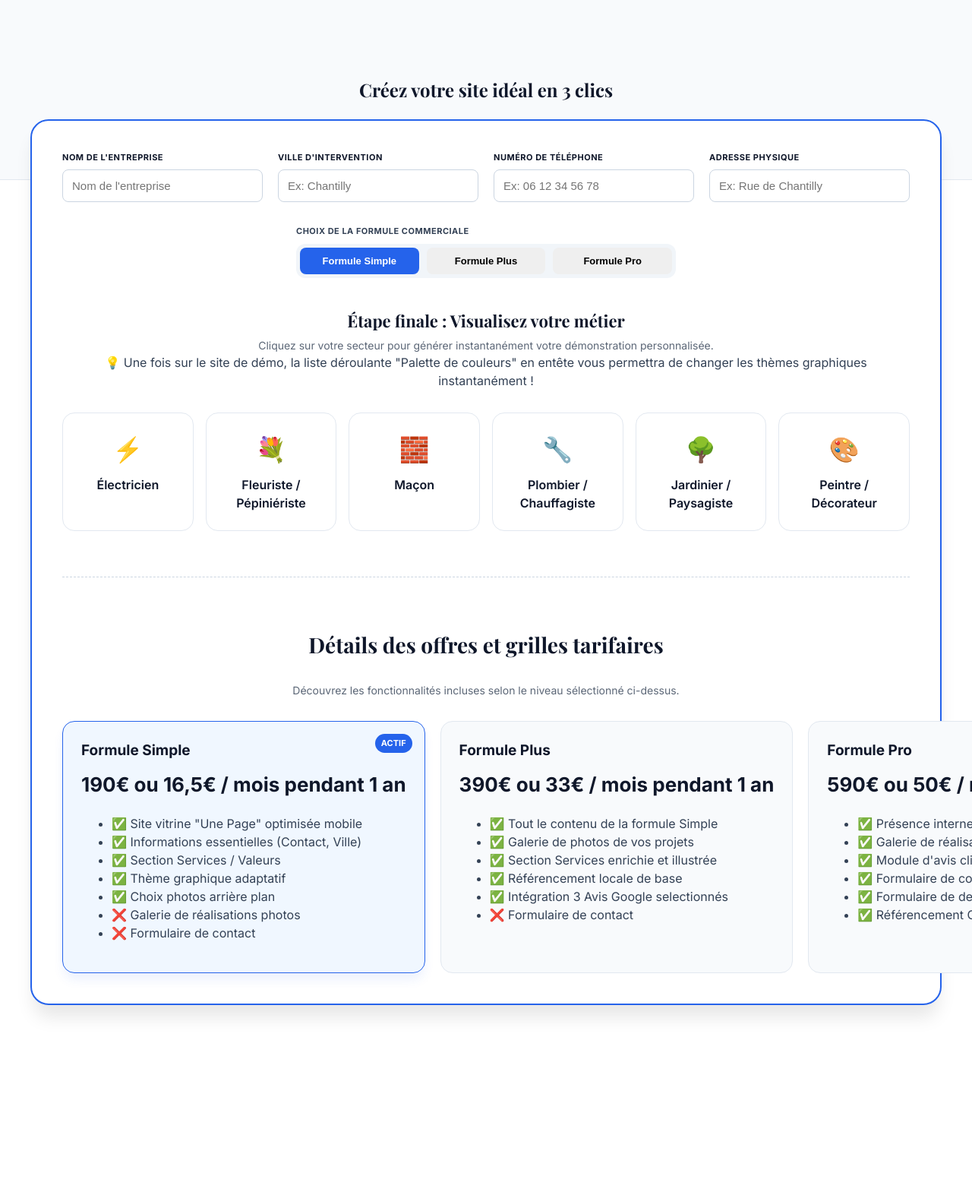
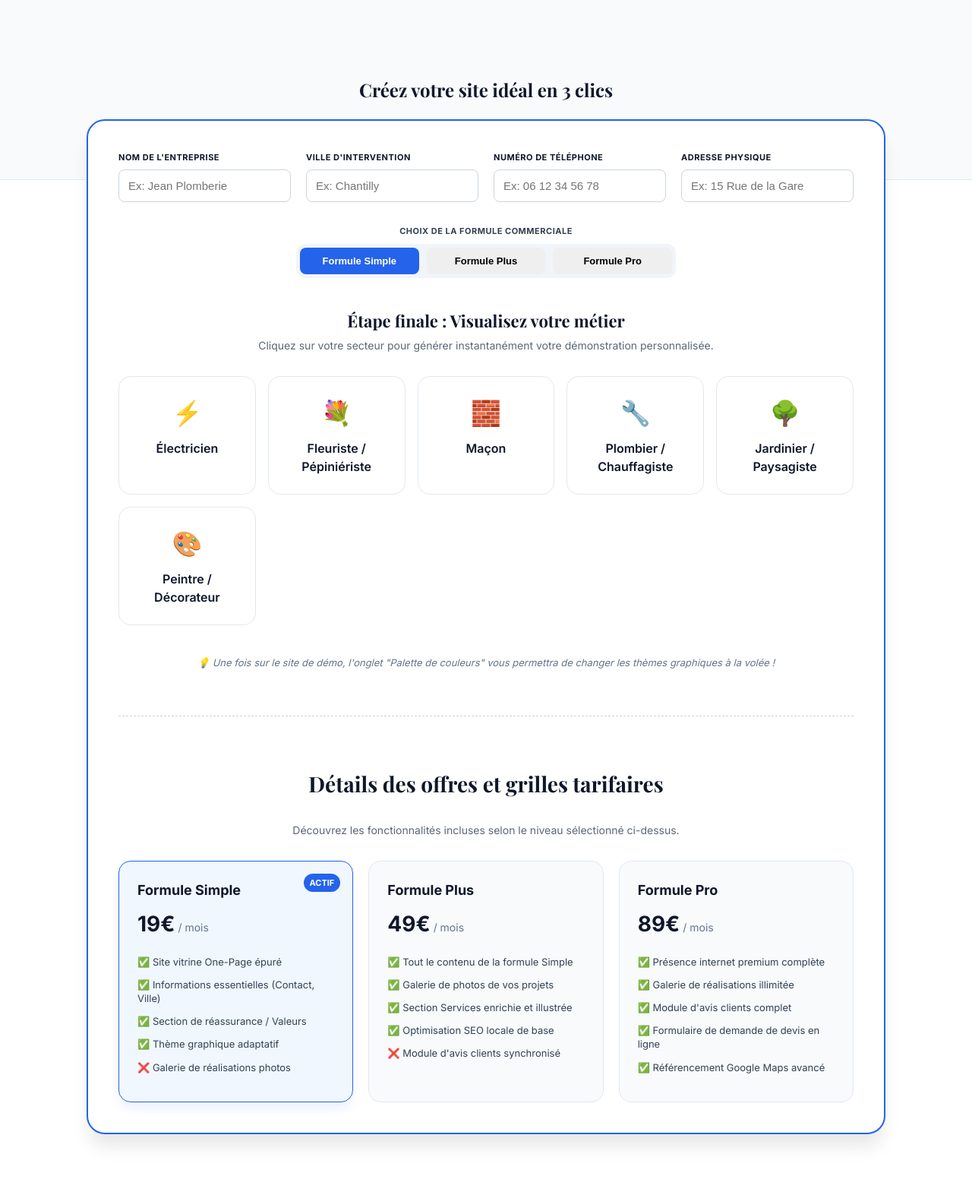
Before and after one commit to luciecreations60/site-demo, a Jekyll site: the page built from index.html, in a window 1280 px wide. Shown: the whole page at 76% size. Built offline with Jekyll 4.4.1, drawn with Linux system fonts in a browser that asks for light colours; before the commit the page ends 1403 px from its top, so only the background shows below that.

Commit message:
Update presentation.html

```diff
--- a/_layouts/presentation.html
+++ b/_layouts/presentation.html
@@ -12,15 +12,15 @@
     :root { --primary: #0f172a; --accent: #2563eb; --bg-light: #f8fafc; --text: #334155; }
     body { margin: 0; font-family: 'Inter', sans-serif; color: var(--text); background: #fff; line-height: 1.5; }
     h1, h2, h3 { font-family: 'Playfair Display', serif; color: var(--primary); }
-    .container { max-width: 1200px; margin: 0 auto; padding: 0 24px; }
+    .container { max-width: 1100px; margin: 0 auto; padding: 0 24px; box-sizing: border-box; }
     .text-center { text-align: center; }
 
     .hero { padding: 80px 0 40px 0; background: var(--bg-light); border-bottom: 1px solid #e2e8f0; }
     .section { padding: 60px 0; }
 
     /* Formulaire de personnalisation */
-    .form-config { background: white; border: 2px solid var(--accent); padding: 40px; border-radius: 24px; box-shadow: 0 20px 25px -5px rgba(0,0,0,0.1); margin-top: -80px; position: relative; z-index: 10; }
-    .form-grid { display: grid; grid-template-columns: repeat(auto-fit, minmax(220px, 1fr)); gap: 20px; margin-bottom: 30px; }
+    .form-config { background: white; border: 2px solid var(--accent); padding: 40px; border-radius: 24px; box-shadow: 0 20px 25px -5px rgba(0,0,0,0.1); margin-top: -80px; position: relative; z-index: 10; box-sizing: border-box; }
+    .form-grid { display: grid; grid-template-columns: repeat(auto-fit, minmax(200px, 1fr)); gap: 20px; margin-bottom: 30px; }
     .form-group { display: flex; flex-direction: column; text-align: left; }
     .form-group label { font-size: 11px; font-weight: 700; text-transform: uppercase; margin-bottom: 8px; color: var(--primary); letter-spacing: 0.5px; }
     .form-group input, .form-group select { padding: 12px; border: 1px solid #cbd5e1; border-radius: 8px; font-size: 15px; }
@@ -36,20 +36,26 @@
     .btn-metier:hover { border-color: var(--accent); transform: translateY(-3px); box-shadow: 0 10px 15px -3px rgba(0,0,0,0.1); }
     .metier-icon { font-size: 32px; }
 
-    /* Grille des offres tarifaires */
-    .pricing-title {  margin-top: 60px;  border-top: 1px dashed #cbd5e1;  padding-top: 40px;  font-size: 24px;  }
-    .grid-offres {  display: grid;  grid-template-columns: repeat(3, 1fr);  gap: 20px;  margin-top: 30px; }
-    .card-offre {  background: #f8fafc;  border: 1px solid #e2e8f0;  border-radius: 16px;  padding: 24px;  text-align: left; transition: 0.2s; position: relative; }
+    /* Grille des offres tarifaires adaptées à la boîte blanche */
+    .pricing-title { margin-top: 60px; border-top: 1px dashed #cbd5e1; padding-top: 40px; font-size: 24px; }
+    .grid-offres { display: grid; grid-template-columns: repeat(auto-fit, minmax(240px, 1fr)); gap: 20px; margin-top: 30px; }
+    .card-offre { background: #f8fafc; border: 1px solid #e2e8f0; border-radius: 16px; padding: 24px; text-align: left; transition: 0.2s; position: relative; box-sizing: border-box; }
     .card-offre.active-highlight { border-color: var(--accent); background: #f0f7ff; box-shadow: 0 10px 15px -3px rgba(37,99,235,0.1); }
-    .card-offre h4 { font-size: 19px; margin: 0 0 10px 0; color: var(--primary); }
+    .card-offre h4 { font-size: 18px; margin: 0 0 10px 0; color: var(--primary); }
     .card-offre .badge-current { position: absolute; top: 16px; right: 16px; background: var(--accent); color: white; font-size: 11px; font-weight: bold; padding: 4px 8px; border-radius: 20px; text-transform: uppercase; }
-    .card-offre .prix { font-size: 26px; font-weight: 700; color: var(--primary); margin-bottom: 20px; white-space: nowrap;
-    .card-offre .prix span { font-size: 13px; font-weight: 400; color: #64748b; }
+
+    /* Correction du prix et du texte mensuel */
+    .card-offre .prix { font-size: 28px; font-weight: 700; color: var(--primary); margin-bottom: 20px; display: flex; align-items: baseline; gap: 4px; }
+    .card-offre .prix span { font-size: 14px !important; font-weight: 400 !important; color: #64748b !important; }
+
     .card-offre ul { list-style: none; padding: 0; margin: 0; }
-    .card-offre li { font-size: 13px; line-height: 1.4;margin-bottom: 12px; display: flex; align-items: flex-start;gap: 8px; }
+    .card-offre li { font-size: 13px; margin-bottom: 12px; display: flex; align-items: flex-start; gap: 8px; line-height: 1.4; }
 
     .hint { font-size: 13px; color: #64748b; margin-top: 20px; display: block; font-style: italic; }
-    @media (max-width: 768px) { .grid-offres { grid-template-columns: 1fr;  } }
+
+    @media (max-width: 768px) {
+      .grid-offres { grid-template-columns: 1fr; }
+    }
   </style>
 </head>
 <body>
@@ -67,7 +73,7 @@
       <div class="form-grid">
         <div class="form-group">
           <label>Nom de l'entreprise</label>
-          <input type="text" id="cust-nom" placeholder="Nom de l'entreprise" oninput="updateLinks()">
+          <input type="text" id="cust-nom" placeholder="Ex: Jean Plomberie" oninput="updateLinks()">
         </div>
         <div class="form-group">
           <label>Ville d'intervention</label>
@@ -79,12 +85,12 @@
         </div>
         <div class="form-group">
           <label>Adresse physique</label>
-          <input type="text" id="cust-adresse" placeholder="Ex: Rue de Chantilly" oninput="updateLinks()">
+          <input type="text" id="cust-adresse" placeholder="Ex: 15 Rue de la Gare" oninput="updateLinks()">
         </div>
       </div>
 
-      <div style="max-width: 500px; margin: 0 auto 40px auto;">
-        <label style="font-size: 11px; font-weight: 700; text-transform: uppercase; margin-bottom: 8px; display: block; letter-spacing: 0.5px;">Choix de la formule commerciale</label>
+      <div style="max-width: 500px; margin: 0 auto 40px auto; text-center">
+        <label style="font-size: 11px; font-weight: 700; text-transform: uppercase; margin-bottom: 8px; display: block; text-align: center; letter-spacing: 0.5px;">Choix de la formule commerciale</label>
         <div class="offre-selector">
           <button class="offre-btn active" id="btn-opt-simple" onclick="setOffre('simple')">Formule Simple</button>
           <button class="offre-btn" id="btn-opt-plus" onclick="setOffre('plus')">Formule Plus</button>
@@ -95,7 +101,6 @@
       <div class="text-center">
         <h3 style="margin-bottom: 5px; font-size: 22px;">Étape finale : Visualisez votre métier</h3>
         <p style="font-size: 14px; opacity: 0.8; margin: 0;">Cliquez sur votre secteur pour générer instantanément votre démonstration personnalisée.</p>
-        <span class="hint">💡 Une fois sur le site de démo, la liste déroulante "Palette de couleurs" en entête vous permettra de changer les thèmes graphiques instantanément !</span>
 
         <div class="grid-metiers">
           {% for m in site.data.demos.metiers %}
@@ -105,6 +110,7 @@
             </a>
           {% endfor %}
         </div>
+        <span class="hint">💡 Une fois sur le site de démo, l'onglet "Palette de couleurs" vous permettra de changer les thèmes graphiques à la volée !</span>
       </div>
 
       <div class="pricing-title text-center">
@@ -116,46 +122,43 @@
         <div class="card-offre active-highlight" id="card-simple">
           <div class="badge-current" id="badge-simple">Actif</div>
           <h4>Formule Simple</h4>
-          <div class="prix">190€<span> ou 16,5€ / mois pendant 1 an</span></div>
+          <div class="prix">19€ <span>/ mois</span></div>
           <ul>
-            <li>✅ Site vitrine "Une Page" optimisée mobile</li>
+            <li>✅ Site vitrine One-Page épuré</li>
             <li>✅ Informations essentielles (Contact, Ville)</li>
-            <li>✅ Section Services / Valeurs</li>
+            <li>✅ Section de réassurance / Valeurs</li>
             <li>✅ Thème graphique adaptatif</li>
-            <li>✅ Choix photos arrière plan</li>
             <li>❌ Galerie de réalisations photos</li>
-            <li>❌ Formulaire de contact</li>
           </ul>
         </div>
 
         <div class="card-offre" id="card-plus">
           <div class="badge-current" id="badge-plus" style="display:none;">Actif</div>
           <h4>Formule Plus</h4>
-          <div class="prix">390€<span> ou 33€ / mois pendant 1 an</span></div>
+          <div class="prix">49€ <span>/ mois</span></div>
           <ul>
             <li>✅ Tout le contenu de la formule Simple</li>
             <li>✅ Galerie de photos de vos projets</li>
             <li>✅ Section Services enrichie et illustrée</li>
-            <li>✅ Référencement locale de base</li>
-            <li>✅ Intégration 3 Avis Google selectionnés</li>
-            <li>❌ Formulaire de contact</li>
+            <li>✅ Optimisation SEO locale de base</li>
+            <li>❌ Module d'avis clients synchronisé</li>
           </ul>
         </div>
 
         <div class="card-offre" id="card-pro">
           <div class="badge-current" id="badge-pro" style="display:none;">Actif</div>
           <h4>Formule Pro</h4>
-          <div class="prix">590€<span> ou 50€ / mois pendant 1 an</span></div>
+          <div class="prix">89€ <span>/ mois</span></div>
           <ul>
             <li>✅ Présence internet premium complète</li>
             <li>✅ Galerie de réalisations illimitée</li>
             <li>✅ Module d'avis clients complet</li>
-            <li>✅ Formulaire de contact</li>
             <li>✅ Formulaire de demande de devis en ligne</li>
             <li>✅ Référencement Google Maps avancé</li>
           </ul>
         </div>
       </div>
+
     </div>
   </section>
 
@@ -164,14 +167,11 @@
 
     function setOffre(id) {
       currentOffre = id;
-
-      // Mise à jour des boutons du sélecteur
       document.getElementById('btn-opt-simple').classList.remove('active');
       document.getElementById('btn-opt-plus').classList.remove('active');
       document.getElementById('btn-opt-pro').classList.remove('active');
       document.getElementById('btn-opt-' + id).classList.add('active');
 
-      // Mise à jour visuelle des encadrés de tarifs en dessous
       document.getElementById('card-simple').classList.remove('active-highlight');
       document.getElementById('card-plus').classList.remove('active-highlight');
       document.getElementById('card-pro').classList.remove('active-highlight');
```
Also changed, not shown: other parts of _layouts/presentation.html (+0 -2 lines).
